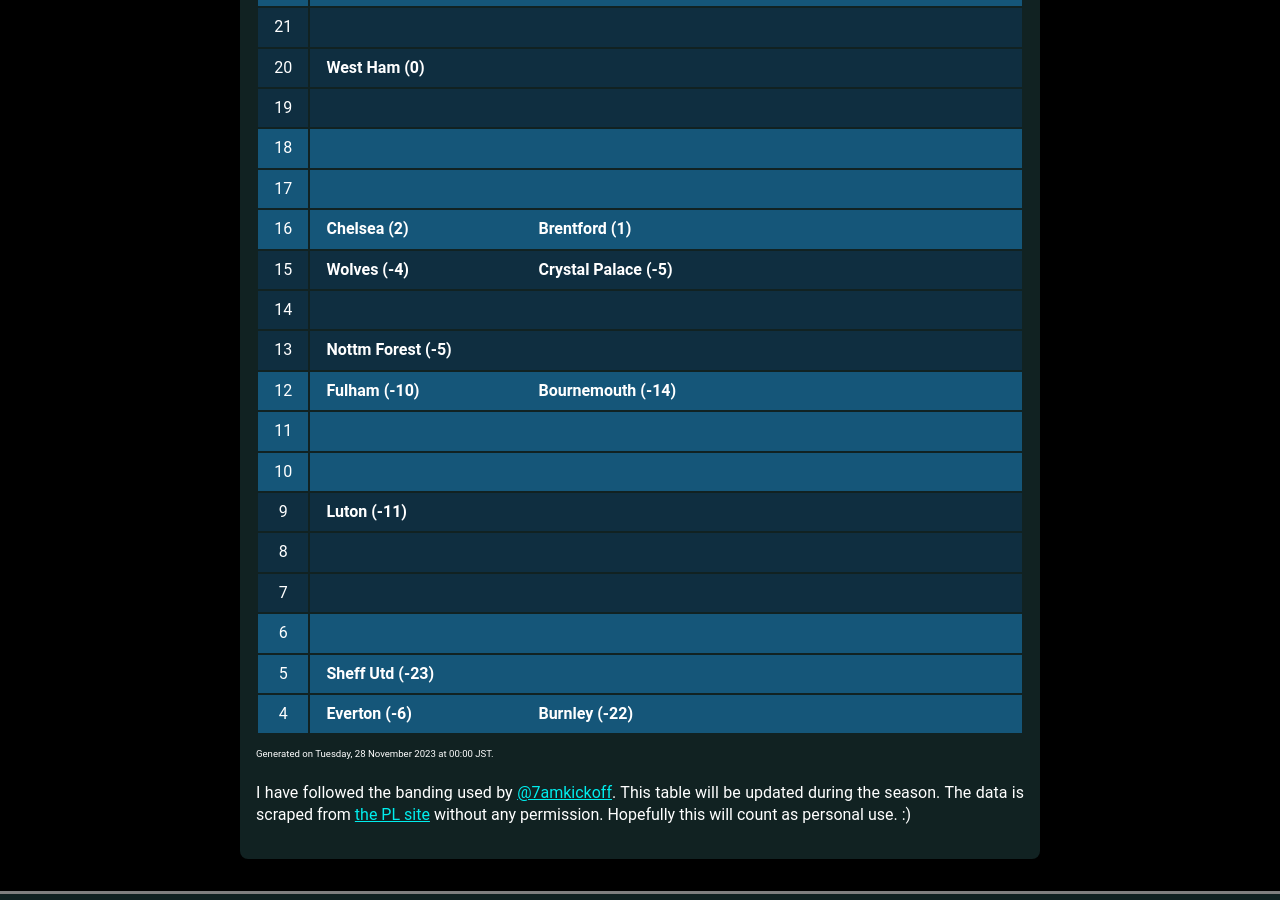
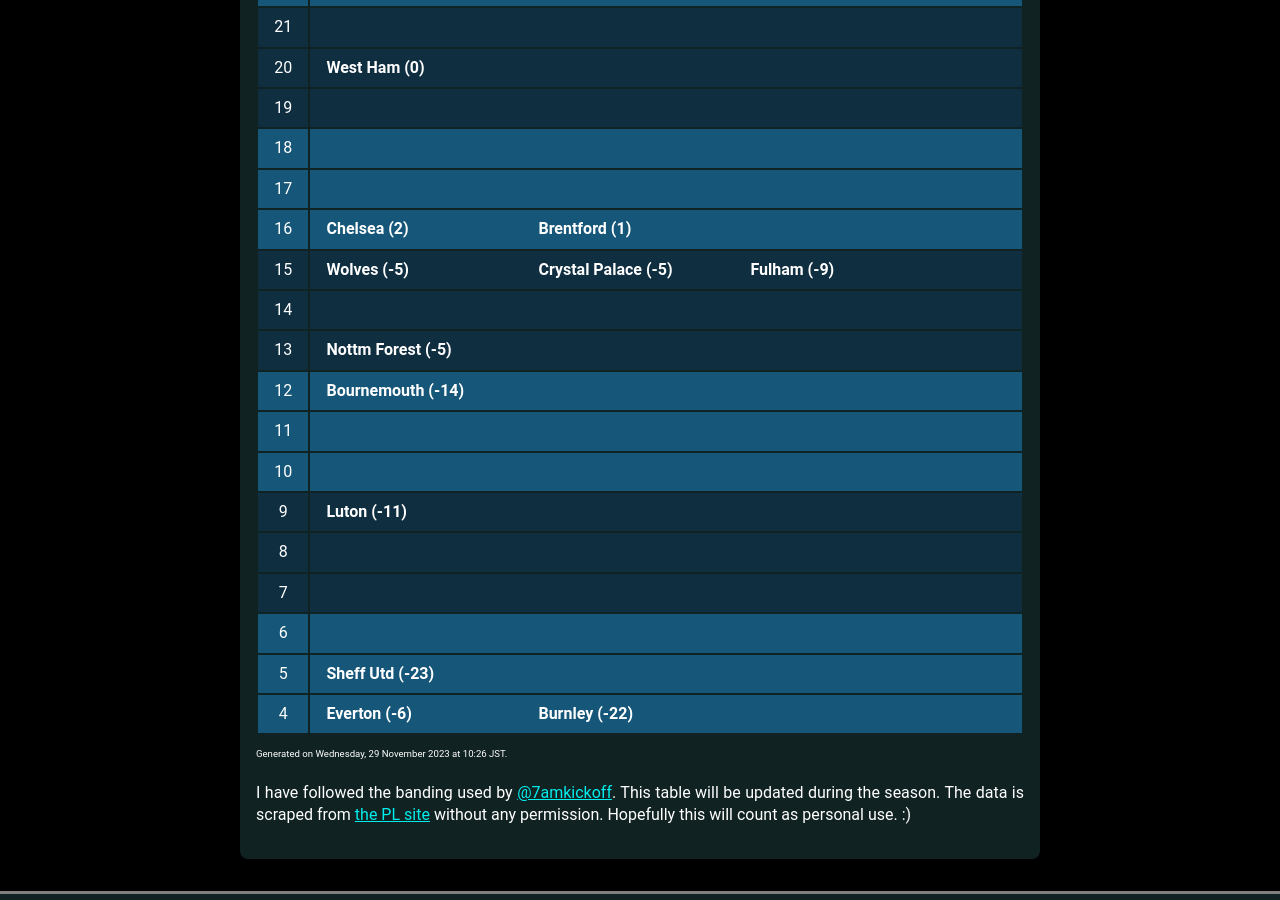
Before and after one commit to muru/muru.github.io, a Jekyll site: the page built from resources.md, in a window 1280 px wide and 900 px high, scrolled down 1841 px. Built offline with Jekyll 4.4.1, drawn with Linux system fonts in a browser that asks for light colours; some web fonts are replaced.

Commit message:
updated cann-table: Wed 29 Nov 10:26:27 JST 2023

```diff
--- a/cann-table.html
+++ b/cann-table.html
@@ -89,8 +89,9 @@
 	<tr class="cann-row-2">
 		<td class="cann-point"> 15 </td>
 		<td class="cann-clubs">
-			<span class="club-name"> Wolves (-4) </span>
+			<span class="club-name"> Wolves (-5) </span>
 			<span class="club-name"> Crystal Palace (-5) </span>
+			<span class="club-name"> Fulham (-9) </span>
 		</td>
  	</tr>
 	<tr class="cann-row-2">
@@ -107,7 +108,6 @@
 	<tr class="cann-row-1">
 		<td class="cann-point"> 12 </td>
 		<td class="cann-clubs">
-			<span class="club-name"> Fulham (-10) </span>
 			<span class="club-name"> Bournemouth (-14) </span>
 		</td>
  	</tr>
@@ -156,4 +156,4 @@
 		</td>
  	</tr>
 </table>
-<span id="cann-gen-note"> Generated on  Tuesday, 28 November 2023 at 00:00 JST. </span>
+<span id="cann-gen-note"> Generated on  Wednesday, 29 November 2023 at 10:26 JST. </span>
```
